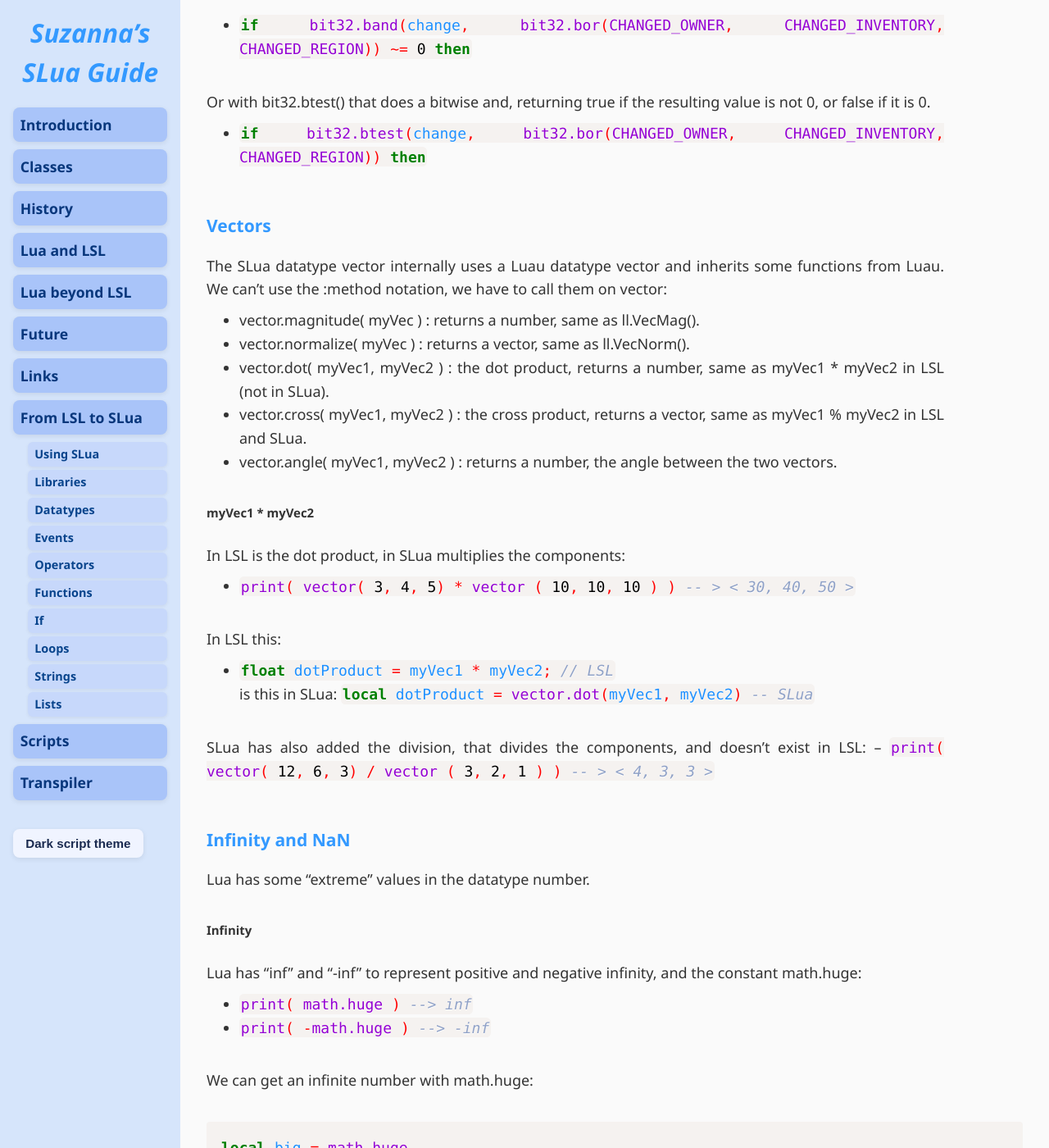
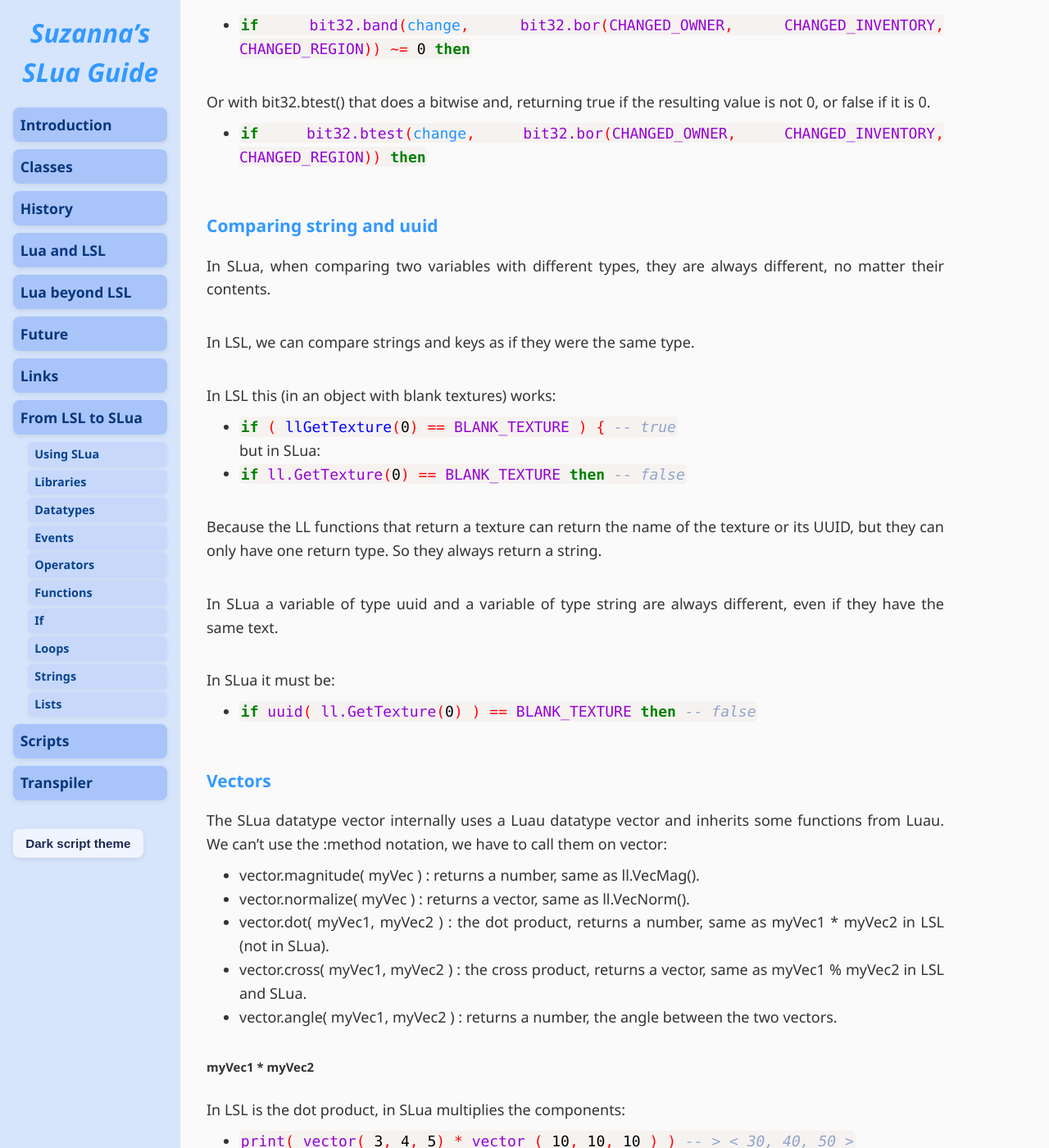
Before and after one commit to Suzanna-Linn/slua, a Jekyll site: the page built from docs/moving-operators.md, in a window 1280 px wide and 1400 px high, scrolled down 4417 px. Shown: the whole window at 82% size. Built offline with Jekyll 4.4.1, drawn with Linux system fonts in a browser that asks for light colours; nearby versions of some CDN libraries; our own code applies the rules of GitHub Pages for plain Markdown files; comment, search, counter and statistics services are not loaded.

Commit message:
Update moving-operators.md

```diff
--- a/docs/moving-operators.md
+++ b/docs/moving-operators.md
@@ -187,6 +187,24 @@ In SLua:
 Or with bit32.btest() that does a bitwise and, returning true if the resulting value is not 0, or false if it is 0.
 - <code class="language-slua">if bit32.btest(change, bit32.bor(CHANGED_OWNER, CHANGED_INVENTORY, CHANGED_REGION)) then</code>
 
+### Comparing string and uuid
+
+In SLua, when comparing two variables with different types, they are always different, no matter their contents.
+
+In LSL, we can compare strings and keys as if they were the same type.
+
+In LSL this (in an object with blank textures) works:
+- <code class="language-slua">if ( llGetTexture(0) == BLANK_TEXTURE ) {  -- true</code>
+but in SLua:
+- <code class="language-slua">if ll.GetTexture(0) == BLANK_TEXTURE then  -- false</code>
+
+Because the LL functions that return a texture can return the name of the texture or its UUID, but they can only have one return type. So they always return a string.
+
+In SLua a variable of type uuid and a variable of type string are always different, even if they have the same text.
+
+In SLua it must be:
+- <code class="language-slua">if uuid( ll.GetTexture(0) ) == BLANK_TEXTURE then  -- false</code>
+
 ### Vectors
 
 The SLua datatype vector internally uses a Luau datatype vector and inherits some functions from Luau. We can't use the :method notation, we have to call them on vector:
```
